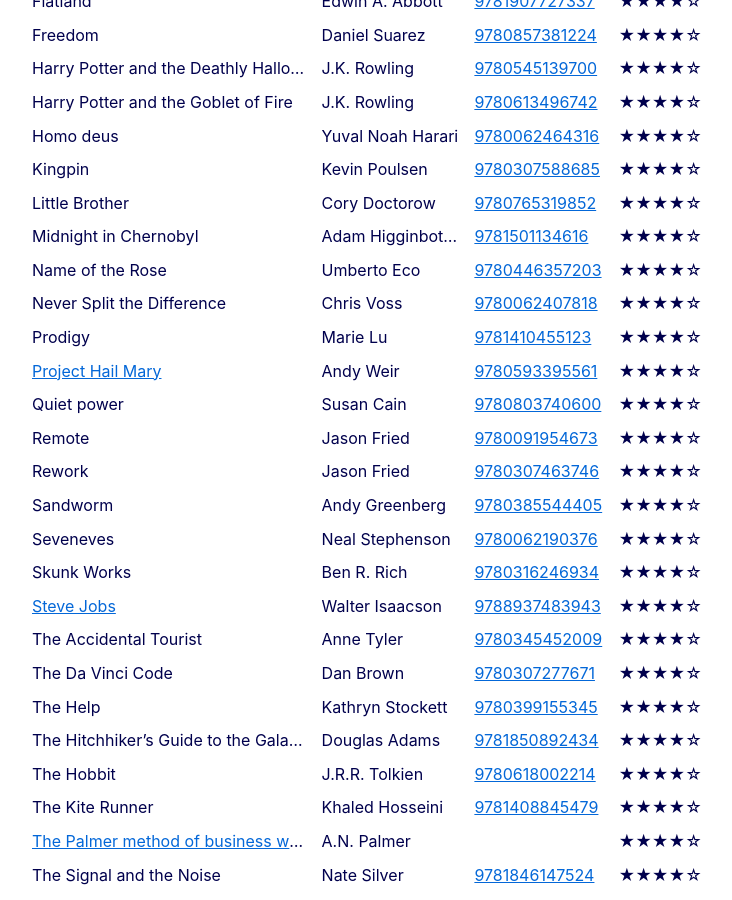
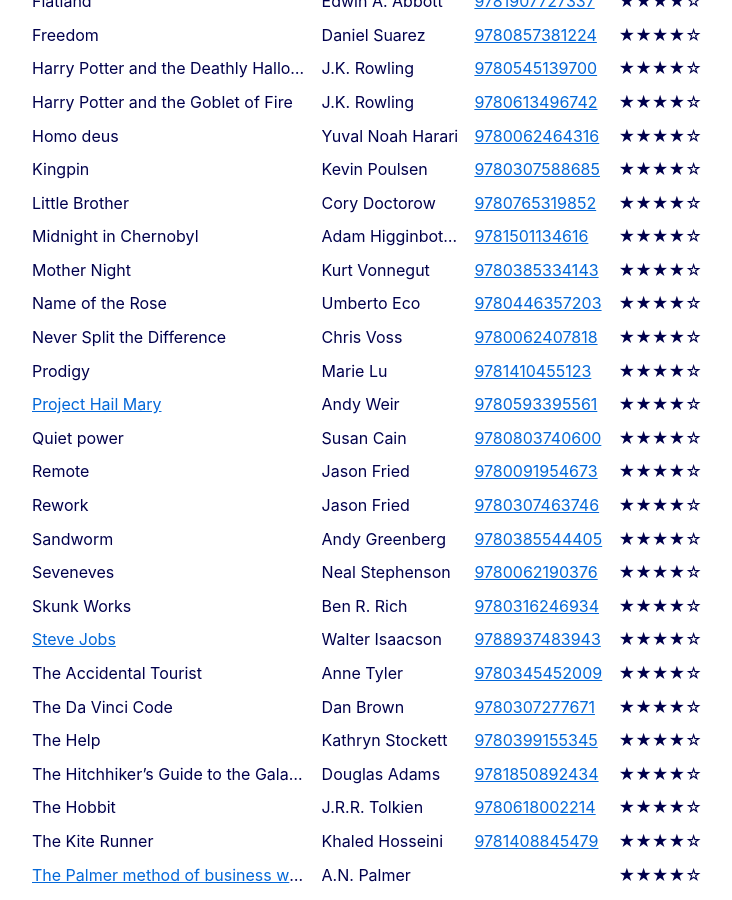
Before and after one commit to cimm/suffix, a Jekyll site: the page built from reading/index.html, in a window 1280 px wide and 900 px high, scrolled down 876 px. Shown: the whole window, without its empty margins (273-1005 px from the left). Built offline with Jekyll 4.4.1, drawn with Linux system fonts in a browser that asks for light colours.

Commit message:
Add Mother Night by K. Vonnegut to books

```diff
--- a/_data/books.yml
+++ b/_data/books.yml
@@ -215,6 +215,10 @@
   author: "Herman Melville"
   isbn13: 9780848801830
   rating: 2
+- name: "Mother Night"
+  author: "Kurt Vonnegut"
+  isbn13: 9780385334143
+  rating: 4
 - name: "Name of the Rose"
   author: "Umberto Eco"
   isbn13: 9780446357203
```
